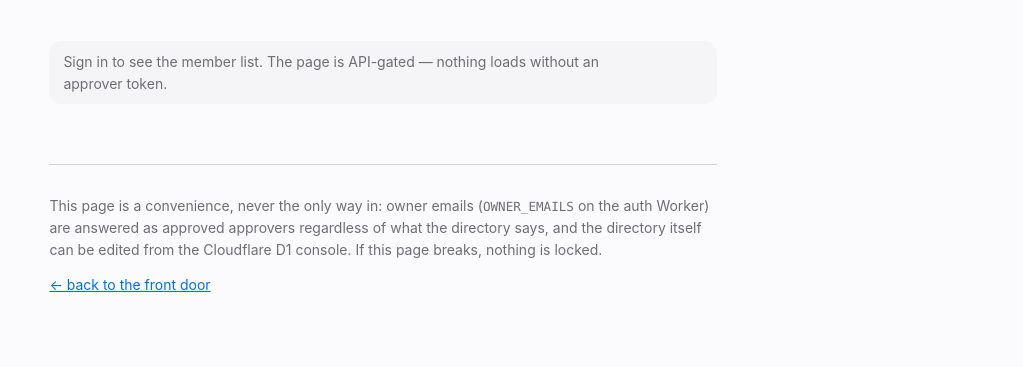
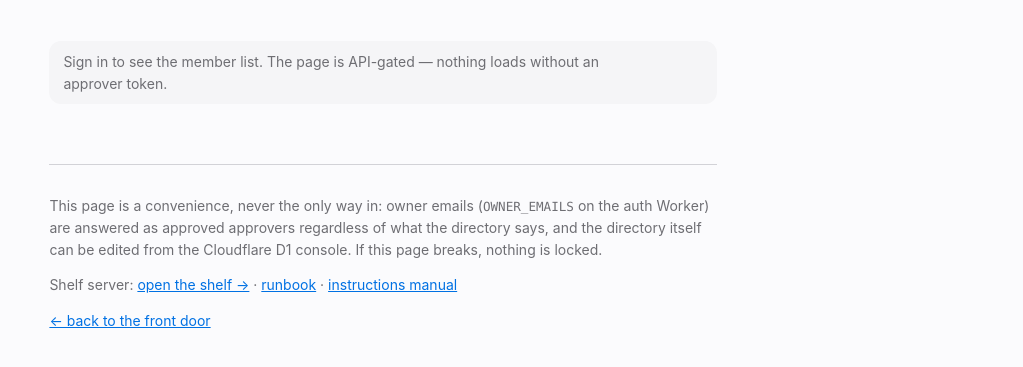
Before and after one commit to skymitch9/catalog-platform, a website: page sites/heygabi-home/public/admin/index.html in a window 1280 px wide. Shown: the part 209-576 px from the top of the page, without its empty margins (257-1280 px from the left). Drawn offline with Linux system fonts and the light colour scheme; no server answers.

Commit message:
Add shelf links to /admin, correct /status's stale "not yet run"
/admin gets a shelf-links line in the FOOTER (owner ask 2026-08-20, "add a
link to shelf in the admin portal"). Footer, not header: the header is under
the standing "less text at the top of admin" trim from 2026-08-17, and these
are reference links rather than controls.

The live link targets the bare origin https://shelf.heygabi.ai/ on purpose.
Audiobookshelf currently runs with ROUTER_BASE_PATH=/audiobookshelf so the
app really sits under that prefix, but the origin redirects there — and if
the base path is later dropped, a bare link keeps working while a hard-coded
one would break that same day.

No gating added around the links: all three targets gate themselves
(Cloudflare Access on shelf.heygabi.ai, requireDevops() on both runbook
shims). A link is not a capability, and each door gives its own worded
refusal.

/status carried "Status: not yet run" from 2026-08-15 — false since the
tunnel was fixed this morning. The honesty marker is kept and moved to
"serving, not yet finished" rather than replaced with "done": the path being
open is not the shelf being usable. Two things are still true and both now
appear there — the library is unverified (no shell on the box) and the disk
is too small for it (269 GB free vs a 686 GB library). Also gains an
"Open the shelf →" link now that there is something to open.

Co-Authored-By: Claude Opus 5 <noreply@anthropic.com>
Claude-Session: https://claude.ai/code/session_01WrPADMk2HanNjzBqDfumPV

```diff
--- a/sites/heygabi-home/public/admin/index.html
+++ b/sites/heygabi-home/public/admin/index.html
@@ -808,6 +808,28 @@ code { font-family: var(--et-font-mono); font-size: .9em; }
       itself can be edited from the Cloudflare D1 console. If this page
       breaks, nothing is locked.
     </p>
+    <!-- Shelf pointers (owner ask 2026-08-20: "add a link to shelf in the
+         admin portal"). ⚠️ Deliberately in the FOOTER, not the header: the
+         header is under a standing trim order ("less text at the top of
+         admin", 2026-08-17) and these are reference links, not controls.
+
+         The live link goes to the BARE ORIGIN on purpose. Audiobookshelf is
+         currently running with ROUTER_BASE_PATH=/audiobookshelf, so the app
+         actually sits at /audiobookshelf/ — but the origin redirects there,
+         and if that base path is later removed the bare link still works.
+         Hard-coding today's path would break it the day that is decided.
+
+         Not gated here: all three targets gate themselves (Cloudflare Access
+         on shelf.heygabi.ai, requireDevops() on both runbook shims), and a
+         link is not a capability. Anyone who cannot pass those meets their
+         own worded refusal — which is the rule about never showing a bare
+         status code, honoured at the door rather than by hiding the door. -->
+    <p class="shelf-links">
+      Shelf server:
+      <a href="https://shelf.heygabi.ai/">open the shelf →</a> ·
+      <a href="/runbooks/shelf/">runbook</a> ·
+      <a href="/runbooks/shelf-migration/">instructions manual</a>
+    </p>
     <p><a href="/">← back to the front door</a></p>
   </footer>
 </main>
```
Also changed, not shown: sites/heygabi-home/public/status/index.html (+13 -5 lines).
